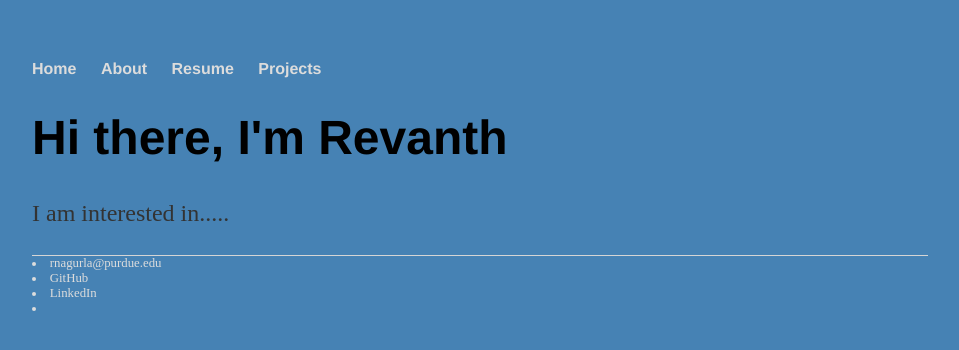
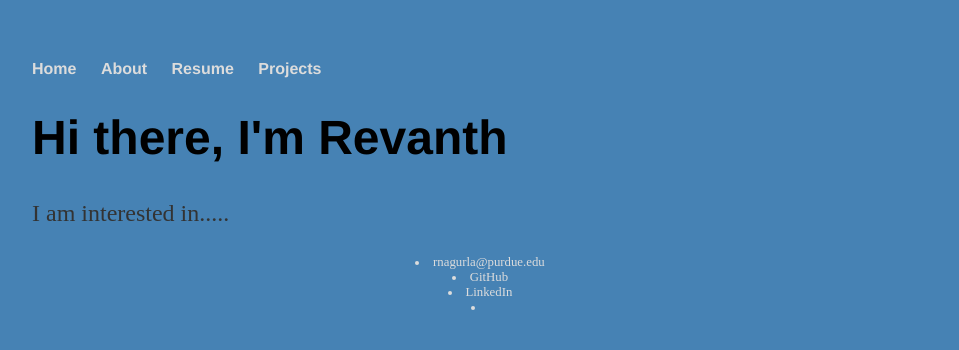
Before and after one commit to rnagurla/rnagurla.github.io, a Jekyll site: the page built from index.html, in a window 1280 px wide. Shown: the top 350 px of the page, without its empty margins (160-1119 px from the left). Built offline with Jekyll 4.4.1, drawn with Linux system fonts in a browser that asks for light colours.

Commit message:
Update main.css

```diff
--- a/css/main.css
+++ b/css/main.css
@@ -36,4 +36,7 @@
 footer {
     border-top: 1px solid #d5d5d5;
     font-size: .8em;
+    display: inline;
+    width: 100%;
+    text-align: center;
 }
```
